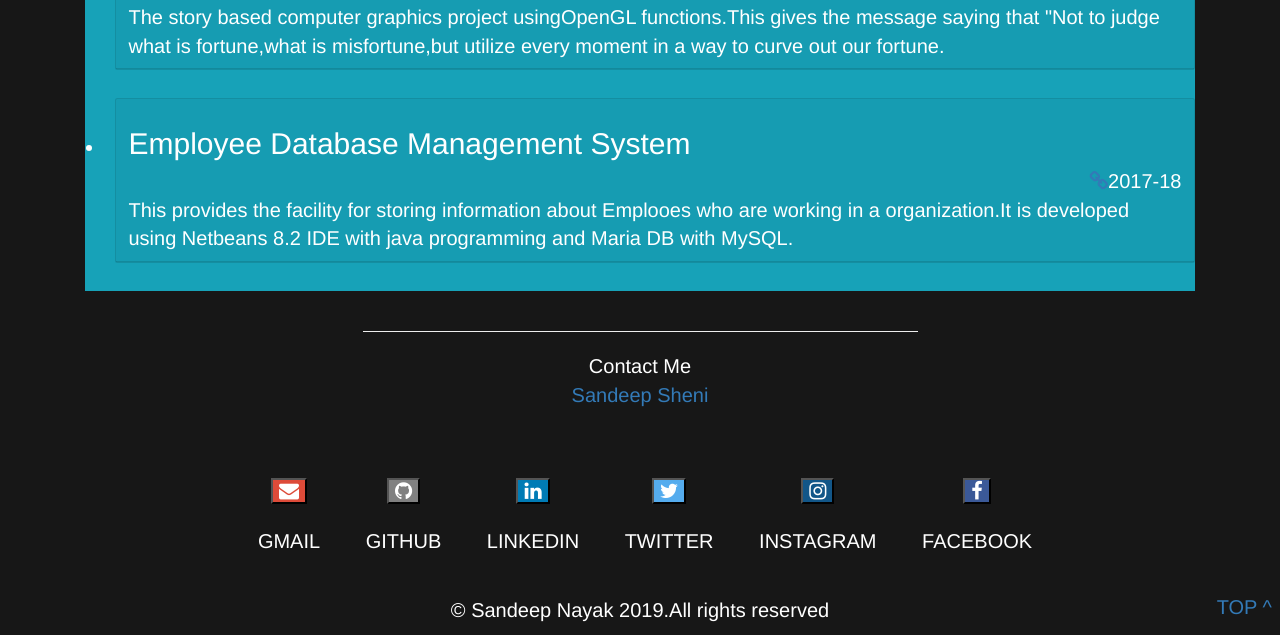
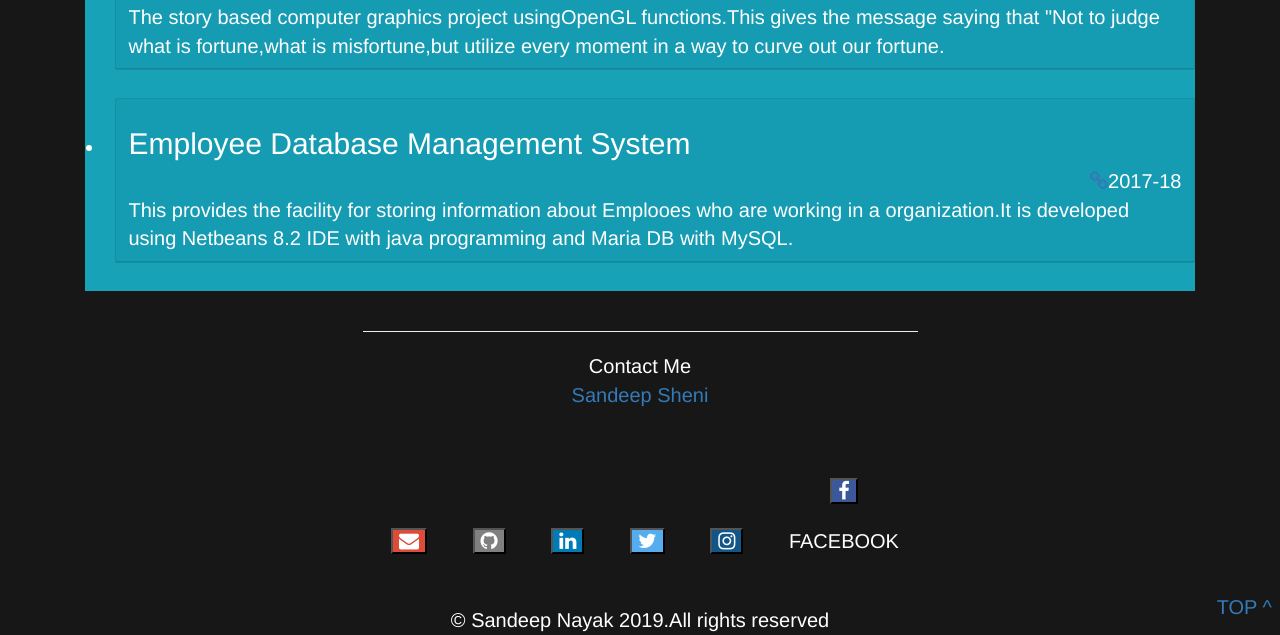
Before and after one commit to sandeepnayaks/sandeepnayaks.github.io, a Jekyll site: the page built from index.html, in a window 1280 px wide and 900 px high, scrolled down 2455 px, cut to the strip 265-900 px from the top of the window. Built offline with Jekyll 4.4.1, drawn with Linux system fonts in a browser that asks for light colours; comment, search, counter and statistics services are not loaded.

Commit message:
Update default.html

```diff
--- a/_layouts/default.html
+++ b/_layouts/default.html
@@ -444,11 +444,11 @@
 <center>
 	  <ul class="icons">
 
-   <li><a href="mailto:sndpnayak.30@gmail.com"><button class="fa fa-envelope" ></button></a><p>GMAIL</p></li>
-    <li><a href="https://github.com/sandeepnayaks"><button class="fa fa-github" ></button></a><P>GITHUB </P></li>
-   <li> <a href="https://www.linkedin.com/in/sandeep-sheni" ><button class="fa fa-linkedin" ></button></a><P>LINKEDIN</P></li>
-	<li><a href="https://twitter.com/sandeepnayak_/"><button class="fa fa-twitter" ></button></a><P>TWITTER</P></li>
-	<li><a href="https://www.instagram.com/sandeepnayak_"><button  class="fa fa-instagram" ></button></a><P>INSTAGRAM</P>	</li>
+   <li><a href="mailto:sndpnayak.30@gmail.com"><button class="fa fa-envelope" ></button></a></li>
+    <li><a href="https://github.com/sandeepnayaks"><button class="fa fa-github" ></button></a></li>
+   <li> <a href="https://www.linkedin.com/in/sandeep-sheni" ><button class="fa fa-linkedin" ></button></a></li>
+	<li><a href="https://twitter.com/sandeepnayak_/"><button class="fa fa-twitter" ></button></a></li>
+	<li><a href="https://www.instagram.com/sandeepnayak_"><button  class="fa fa-instagram" ></button></a></li>
 	<li><a href="https://www.facebook.com/sandeep.nayak.5439087" ><button class="fa fa-facebook" ></button>
 		</a><P>FACEBOOK</P></li></ul></center><div><center>&copy Sandeep Nayak 2019.All rights reserved</center></div>
 
```
